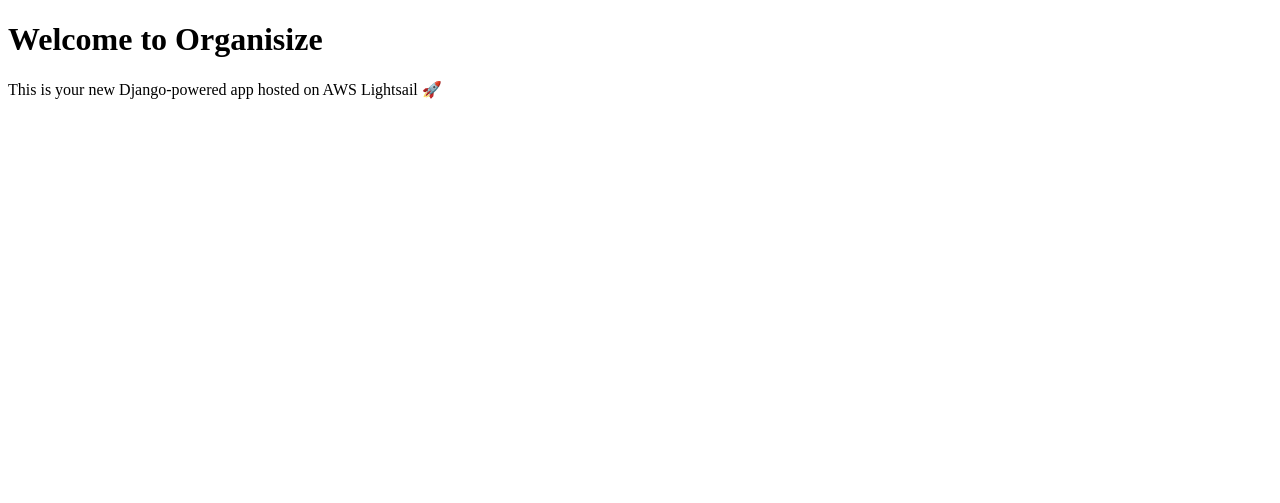
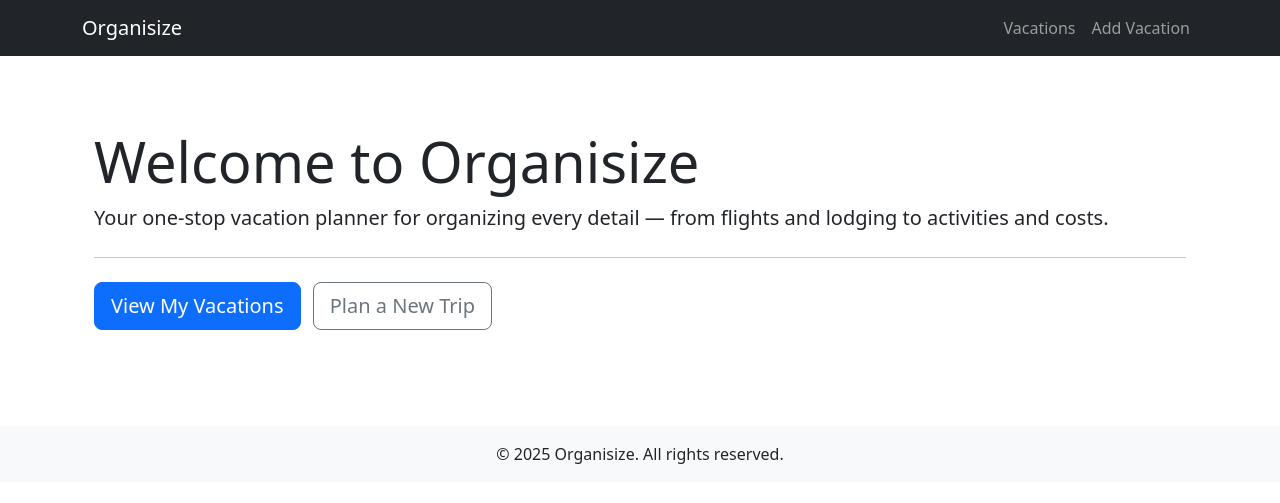
Before and after one commit to liljoker919/organisize, a Django app: page / in a window 1280 px wide. Shown: the top 503 px of the page. Run offline with Django 4.2, Linux system fonts and the light colour scheme.

Commit message:
Refactor home template to extend base layout and improve content structure

```diff
--- a/planner/templates/home.html
+++ b/planner/templates/home.html
@@ -1,14 +1,14 @@
-<!DOCTYPE html>
-<html lang="en">
+{% extends "base.html" %}
 
-<head>
-    <meta charset="UTF-8">
-    <title>Organisize</title>
-</head>
+{% block content %}
+<div class="container py-5">
+    <h1 class="display-4">Welcome to Organisize</h1>
+    <p class="lead">Your one-stop vacation planner for organizing every detail — from flights and lodging to activities
+        and costs.</p>
 
-<body>
-    <h1>Welcome to Organisize</h1>
-    <p>This is your new Django-powered app hosted on AWS Lightsail 🚀</p>
-</body>
+    <hr class="my-4">
 
-</html>
+    <a href="{% url 'vacation_list' %}" class="btn btn-primary btn-lg">View My Vacations</a>
+    <a href="{% url 'vacation_create' %}" class="btn btn-outline-secondary btn-lg ms-2">Plan a New Trip</a>
+</div>
+{% endblock %}
```
